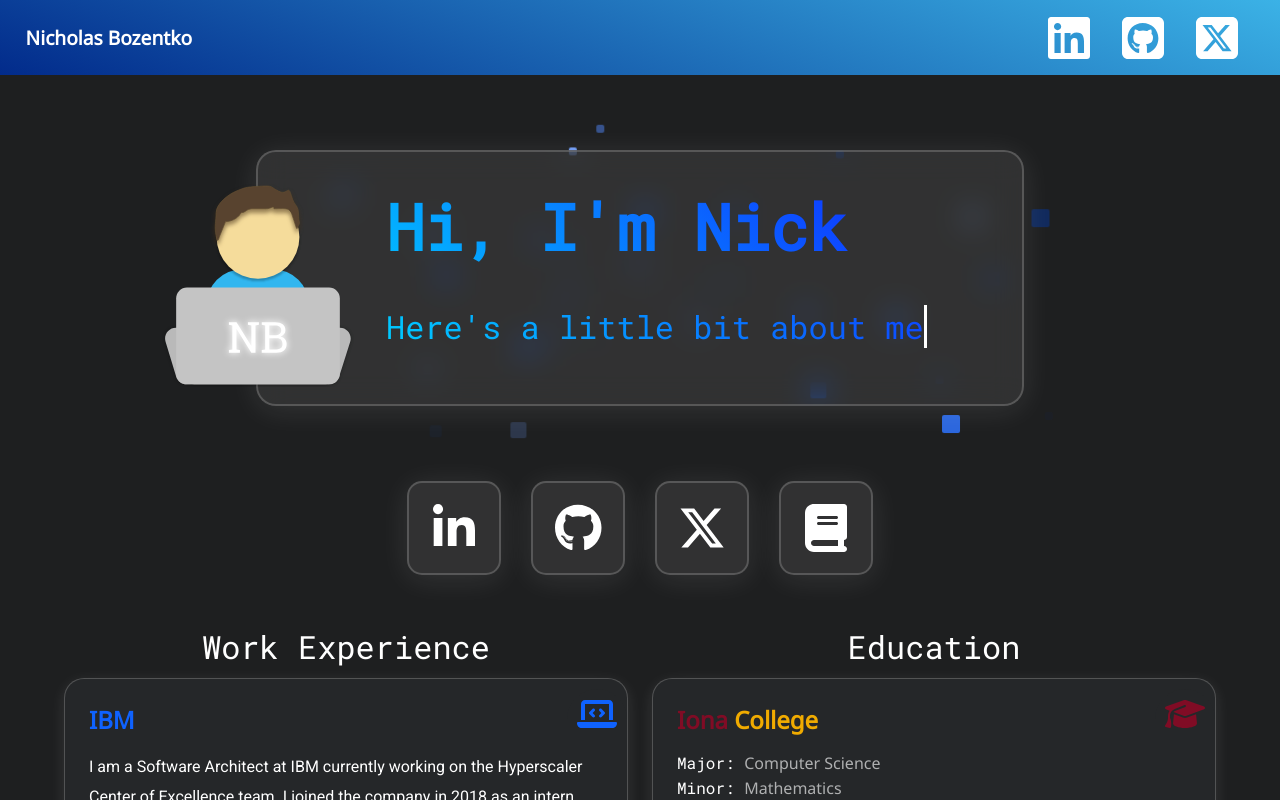
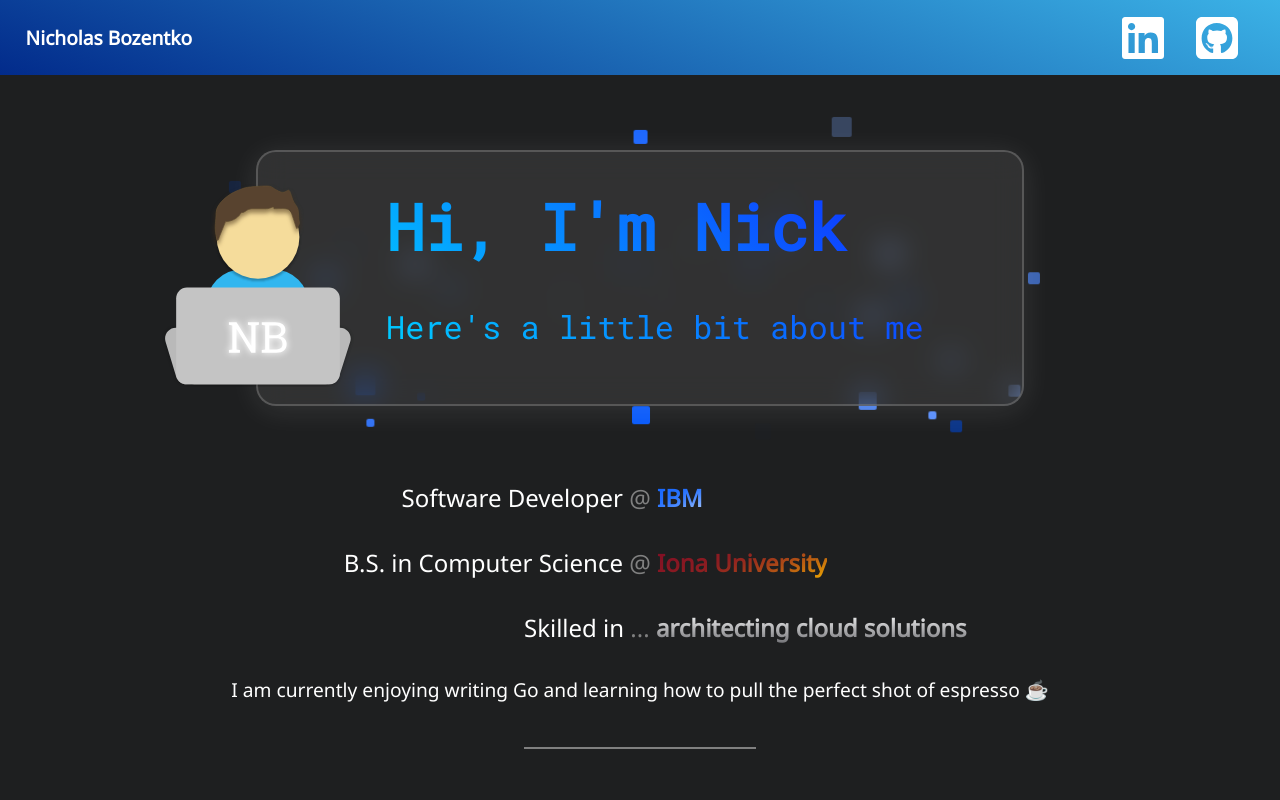
Before and after one commit to nickbozentko/nicholas-bozentko, a Next.js app: page / in a window 1280 px wide. Shown: the top 800 px of the page. Built offline with nearby package versions, Linux system fonts and the light colour scheme.

Commit message:
simplification

```diff
--- a/src/components/Links.jsx
+++ b/src/components/Links.jsx
@@ -1,7 +1,6 @@
 import React from 'react';
 import { FontAwesomeIcon } from '@fortawesome/react-fontawesome';
 import { faLinkedinIn, faGithub, faXTwitter } from '@fortawesome/free-brands-svg-icons';
-import { faBook } from '@fortawesome/free-solid-svg-icons';
 
 import useWindowSize from '../hooks/useWindowSize';
 
@@ -26,16 +25,6 @@
                     <FontAwesomeIcon icon={faGithub} size={iconSize} />
                 </div>
             </a>
-            <a className="link" href={twitterLink} rel="noreferrer" target="_blank">
-                <div className="icon" href="" rel="noreferrer" target="_blank">
-                    <FontAwesomeIcon icon={faXTwitter} size={iconSize} />
-                </div>
-            </a>
-            <a className="link" href={blogLink} rel="noreferrer" target="_blank">
-                <div className="icon" href="" rel="noreferrer" target="_blank">
-                    <FontAwesomeIcon icon={faBook} size={iconSize} />
-                </div>
-            </a>
         </div>
     );
 }
--- a/src/components/Nav.jsx
+++ b/src/components/Nav.jsx
@@ -17,9 +17,6 @@
             <a className="nav-link" href={githubLink} rel="noreferrer" target="_blank">
                 <FontAwesomeIcon icon={faGithubSquare} size="3x" />
             </a>
-            <a className="nav-link" href={twitterLink} rel="noreferrer" target="_blank">
-                <FontAwesomeIcon icon={faSquareXTwitter} size="3x" />
-            </a>
         </div>
     </nav>
 )
--- /dev/null
+++ b/src/components/PersonalDetails.jsx
@@ -0,0 +1,54 @@
+import { useEffect, useState } from "react";
+
+const skills = [
+    "fullstack development",
+    "architecting cloud solutions",
+    "automation",
+    "brewing espresso",
+    "devops & CICD",
+]
+
+const PersonalDetails = () => {
+    const [currentIndex, setCurrentIndex] = useState(0);
+    const [fade, setFade] = useState(false);
+
+    useEffect(() => {
+        const interval = setInterval(() => {
+          setFade(true);
+          setTimeout(() => {
+            setCurrentIndex((prevIndex) => (prevIndex + 1) % skills.length);
+            setFade(false);
+          }, 500); // This duration should match the transition duration in the CSS
+        }, 3000);
+
+        return () => clearInterval(interval);
+      }, [skills.length]);
+
+    return(
+        <div className="personal-details-root">
+            <div className="container">
+                <div className="box left">Software Developer</div>
+                <div className="box center">&nbsp;@&nbsp;</div>
+                <div className="box right"><span className="ibm">IBM</span></div>
+            </div>
+
+            <div className="container">
+                <div className="box left">B.S. in Computer Science</div>
+                <div className="box center">&nbsp;@&nbsp;</div>
+                <div className="box right"><span className="iona">Iona University</span></div>
+            </div>
+
+            <div className="container">
+                <div className="box left">Skilled in</div>
+                <div className="box center">&nbsp;...&nbsp;</div>
+                <div className="box right"><span className={`word ${fade ? 'fade' : ''}`}>{skills[currentIndex]}</span></div>
+            </div>
+
+            <div className="standalone">I am currently enjoying writing Go and learning how to pull the perfect shot of espresso ☕</div>
+
+            <hr style={{ width: "20%", border: "1px solid gray" }}/>
+        </div>
+    );
+}
+
+export default PersonalDetails;
--- a/src/components/Projects.jsx
+++ b/src/components/Projects.jsx
@@ -6,7 +6,7 @@
 
 const Projects = () => (
     <div className="projects-root">
-        <div className="title">Projects</div>
+        <div className="title">Check out my projects</div>
         <div className="projects-holder">
 
             <Project
@@ -45,7 +45,6 @@
                 skills={["Node.js", "React", "Socket.io"]}
                 skillsColor="#19afff"
                 sourceCode="https://github.com/nickbozentko/tic-tac-toe"
-                demo="https://tictactoe.nicholasbozentko.com/"
             />
 
             <Project
--- a/src/pages/_app.jsx
+++ b/src/pages/_app.jsx
@@ -2,6 +2,7 @@
 import '../styles/section.scss';
 import '../styles/nav.scss';
 import '../styles/hero.scss';
+import '../styles/personal-details.scss';
 import '../styles/links.scss';
 import '../styles/work.scss';
 import '../styles/education.scss';
--- a/src/pages/index.jsx
+++ b/src/pages/index.jsx
@@ -3,10 +3,7 @@
 import Header from '../components/Header.jsx';
 import Nav from '../components/Nav.jsx';
 import Hero from '../components/Hero.jsx';
-import Links from '../components/Links.jsx';
-import Work from '../components/Work.jsx';
-import Education from '../components/Education.jsx';
-import Skills from '../components/Skills.jsx';
+import PersonalDetails from '../components/PersonalDetails.jsx';
 import Projects from '../components/Projects.jsx';
 import Footer from '../components/Footer.jsx';
 
@@ -15,13 +12,8 @@
     <div className="body">
         <Nav />
         <Hero />
-        <Links />
-        <div className="two-grid">
-            <Work />
-            <Education />
-        </div>
+        <PersonalDetails />
         <Projects />
-        <Skills />
     </div>
     <Footer />
 </>);
--- /dev/null
+++ b/src/styles/personal-details.scss
@@ -0,0 +1,83 @@
+@use 'colors';
+@use 'fonts';
+
+.personal-details-root {
+    width: 90%;
+    margin: auto;
+
+    display: flex;
+    flex-direction: column;
+    gap: 2rem;
+
+    font-size: 1.5rem;
+
+    .container {
+        display: flex;
+        justify-content: center;
+    }
+    .box {
+        flex: 1;
+        display: flex;
+        align-items: center;
+    }
+
+    .left {
+        display: flex;
+        justify-content: right;
+        color: rgb(255, 255, 255);
+        text-align: right;
+    }
+
+    .center {
+        display: flex;
+        justify-content: center;
+        flex: 0;
+        color: gray;
+    }
+
+    .right {
+        display: flex;
+        justify-content: left;
+    }
+
+    .standalone {
+        text-align: center;
+        font-size: 1.2rem;
+    }
+
+    .ibm {
+        background-clip: text;
+        color: transparent;
+        background-image: linear-gradient(155deg, #0f62fe, 75%, #d0e2ff);
+        font-weight: bold;
+    }
+
+    .iona {
+        background-clip: text;
+        color: transparent;
+        background-image: linear-gradient(155deg, colors.$iona-maroon, 75%, colors.$iona-gold);
+        font-weight: bold;
+    }
+
+
+    @media (min-width: 934px) {
+        max-width: 1200px;
+    }
+
+    @media (max-width: 933px) {
+        max-width: 650px;
+    }
+
+    .word {
+        transition: transform 0.5s ease-in-out, opacity 0.5s ease-in-out;
+        background-clip: text;
+        color: transparent;
+        background-image: linear-gradient(180deg, #ffffff, #717175);
+        font-weight: bold;
+    }
+
+    .fade {
+        transform: translateY(100%);
+        opacity: 0;
+    }
+}
--- a/src/styles/projects.scss
+++ b/src/styles/projects.scss
@@ -9,7 +9,7 @@
     .title {
         @extend .font-family-mono;
         font-size: 32px;
-        margin-bottom: 10px;
+        margin: 2rem 0;
         text-align: center;
     }
 
```
Also changed, not shown: src/styles/nav.scss (line endings or trailing spaces).
